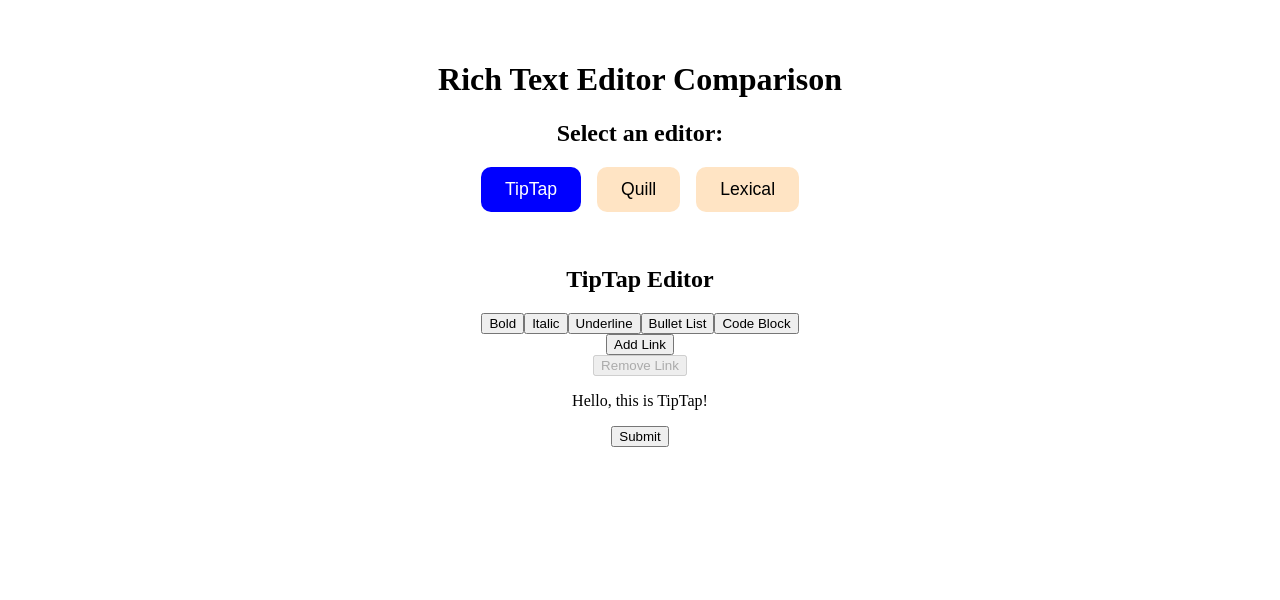
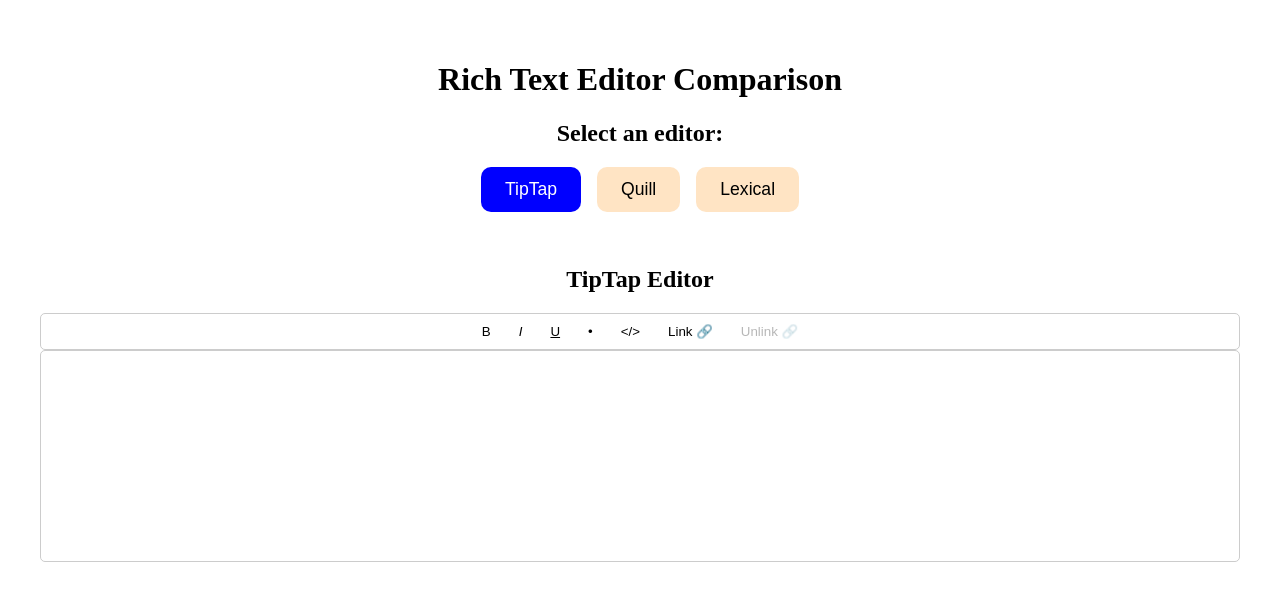
Before and after one commit to Coding-with-Callie/website-builder, a React (Vite) app in the folder rich-text-editor/: page / in a window 1280 px wide. Shown: the top 600 px of the page. Built offline with nearby package versions, Linux system fonts and the light colour scheme.

Commit message:
added styles to TipTap editor and toolbar

```diff
--- a/rich-text-editor/src/tiptap/LinkInputField.tsx
+++ b/rich-text-editor/src/tiptap/LinkInputField.tsx
@@ -1,4 +1,5 @@
-import React, {useState} from 'react';
+//created custom input field for link since once is not provided by TipTap. Alternative is to use a modal.
+import React, {useEffect, useState} from 'react';
 import { Editor } from "@tiptap/react";
 
 interface LinkInputFieldProps {
@@ -36,10 +37,25 @@
         //clear input and hide the field
         setUrlInput(""); //clear input field
         setIsInputVisible(false);
-    }
+    };
+
+    // hide the link input field when any editor change occurs
+    useEffect(() => {
+        if (!editor) return;
+
+        //Hide input field when user clicks away
+        const handleHideInputField = () => setIsInputVisible(false);
+
+        editor.on('transaction', handleHideInputField);
+
+        // cleanup: remove event listener when component unmounts
+        return () => {
+            editor.off('transaction', handleHideInputField);
+        }
+    }, [editor])
   return (
     <div>
-        <button onClick={handleAddLinkClick} disabled={!editor}>Add Link</button>
+        <button onClick={handleAddLinkClick} disabled={!editor}>Link 🔗</button>
 
         {isInputVisible && (
             <input
@@ -48,6 +64,7 @@
             onChange={(e) => setUrlInput(e.target.value)}
             placeholder='Enter link + Press Enter'
             onKeyDown={(e) => e.key === "Enter" && setLink()} //allow pressing enter to set link
+            onBlur={() => setIsInputVisible(false)} //hide input when clicking away
             autoFocus
         />
         )}
--- a/rich-text-editor/src/tiptap/TipTapEditor.tsx
+++ b/rich-text-editor/src/tiptap/TipTapEditor.tsx
@@ -4,6 +4,7 @@
 import TipTapToolbar from "./TipTapToolbar";
 import Underline from "@tiptap/extension-underline";
 import Link from "@tiptap/extension-link";
+import './styles.css';
 
 //tiptap extensions like nodes and marks. The starter kit contains the majority of the node and mark extensions, but you will need to manually add some like Underline and Link.
 const extensions = [
@@ -16,13 +17,13 @@
     })
 ];
 
-//this is the content that will be styled using the editor
+
 // const content =  <p>Hi, Again</p>'
 
 const TipTapEditor = () => {
     const editor = useEditor({
         extensions,
-        content: '<p>Hello, this is TipTap!</p>'
+        content: '<p></p>' //this is the content that will be styled using the editor; currently it is hardcoded
     });
 
     const [content, setContent] = useState("");
@@ -35,43 +36,30 @@
         }
     }, [editor]);
 
-    //handle formm submission
-    const handleFormSubmit = (e: React.FormEvent) => {
-        e.preventDefault();
+    // code for form submission if desired; currently it is not being used
+    // const handleFormSubmit = (e: React.FormEvent) => {
+    //     e.preventDefault();
 
-        if (editor) {
-            setContent(editor.getHTML()); //save the content
-            console.log("SUBMITTED CONTENT:", editor.getHTML());
-        }
+    //     if (editor) {
+    //         setContent(editor.getHTML()); //save the content
+    //         console.log("SUBMITTED CONTENT:", editor.getHTML());
+    //     }
 
-    }
+    // }
 
     // Prevent rendering before initialization
     if (!editor) {
         return <p>Loading editor...</p>;
     }
   return (
-    <>
-        <form onSubmit={handleFormSubmit}>
+        <div>
             <h2>TipTap Editor</h2>
-            <TipTapToolbar editor={editor}/>
-            <EditorContent editor={editor}/>
-            <button type='submit'>Submit</button>
-
-            {/* Displaying stored content for verification */}
-            {/* {content && (
-                <div>
-                    <h3>Preview: </h3>
-                    <div dangerouslySetInnerHTML={{__html: content}}></div>
-                </div>
-            )} */}
-
-        </form>
-        <div>
-
+            <div className='editor-container'>
+                <TipTapToolbar editor={editor}/>
+                <EditorContent editor={editor} className='editor-box'/>
+            </div>
         </div>
 
-    </>
   )
 }
 
--- a/rich-text-editor/src/tiptap/TipTapToolbar.tsx
+++ b/rich-text-editor/src/tiptap/TipTapToolbar.tsx
@@ -1,5 +1,6 @@
 import { Editor } from "@tiptap/react";
 import LinkInputField from "./LinkInputField";
+import './styles.css';
 
 // ensures that the Toolbar component gets an Editor instance, or safely handles a null value to prevent TS errors
 interface ToolbarProps {
@@ -18,14 +19,34 @@
 };
 
   return (
-    <div>
-        <button onClick={() => editor.chain().focus().toggleBold().run()} disabled={!editor.can().chain().focus().toggleBold().run()}>Bold</button>
-        <button onClick={() => editor.chain().focus().toggleItalic().run()} disabled={!editor.can().chain().focus().toggleItalic().run()}>Italic</button>
-        <button onClick={() => editor.chain().focus().toggleUnderline().run()} disabled={!editor.can().chain().focus().toggleUnderline().run()}>Underline</button>
-        <button onClick={() => editor.chain().focus().toggleBulletList().run()} disabled={!editor.can().chain().focus().toggleBulletList().run()}>Bullet List</button>
-        <button onClick={() => editor.chain().focus().toggleCodeBlock().run()} disabled={!editor.can().chain().focus().toggleCodeBlock().run()}>Code Block</button>
+    <div className='toolbar'>
+        <button
+        className={editor.isActive('bold') ? 'active' : ''}
+        onClick={() => editor.chain().focus().toggleBold().run()} disabled={!editor.can().chain().focus().toggleBold().run()}>
+            B
+        </button>
+        <button
+        className={editor.isActive('italic') ? 'active' : ''}
+        onClick={() => editor.chain().focus().toggleItalic().run()} disabled={!editor.can().chain().focus().toggleItalic().run()}>
+            <i>I</i>
+        </button>
+        <button
+        className={editor.isActive('underline') ? 'active' : ''}
+        onClick={() => editor.chain().focus().toggleUnderline().run()} disabled={!editor.can().chain().focus().toggleUnderline().run()}>
+            <u>U</u>
+        </button>
+        <button
+        className={editor.isActive('bulletList') ? 'active' : ''}
+        onClick={() => editor.chain().focus().toggleBulletList().run()} disabled={!editor.can().chain().focus().toggleBulletList().run()}>
+            •
+        </button>
+        <button
+        className={editor.isActive('codeBlock') ? 'active' : ''}
+        onClick={() => editor.chain().focus().toggleCodeBlock().run()} disabled={!editor.can().chain().focus().toggleCodeBlock().run()}>
+            {'</>'}
+        </button>
         <LinkInputField editor={editor}/>
-        <button onClick={removeLink} disabled={!editor.isActive('link')}>Remove Link</button>
+        <button onClick={removeLink} disabled={!editor.isActive('link')}>Unlink 🔗</button>
     </div>
   )
 }
--- /dev/null
+++ b/rich-text-editor/src/tiptap/styles.css
@@ -0,0 +1,52 @@
+/* To override any centering in the parent container, i.e., ProseMirror */
+.editor-container {
+    display: block;
+    /* text-align: left; */
+}
+
+.editor-box {
+    border: 1px solid #ccc;
+    border-radius: 5px;
+    padding: 5px;
+    min-height: 200px;
+
+}
+
+/* remove default styles from TipTap's input field in the editor */
+.ProseMirror:focus {
+    outline: none;
+    text-align: left;
+    padding-left: 5px;
+}
+
+.toolbar {
+    display: flex;
+    justify-content: center;
+    /* gap: 4px; */
+    padding: 5px;
+    border: 1px solid #ccc;
+    border-radius: 5px;
+    /* margin-bottom: 20px; */
+
+
+}
+
+.toolbar button {
+    padding: 5px 14px;
+    /* font-size: 1rem; */
+    border: none;
+    border-radius: 5px;
+    background-color: white;
+    cursor: pointer;
+    transition: background 0.3s ease-in-out;
+}
+
+.toolbar button:hover {
+    background: #e0e0e0;
+}
+
+.toolbar button.active {
+    background-color: gray;
+    color: white;
+
+}
```
